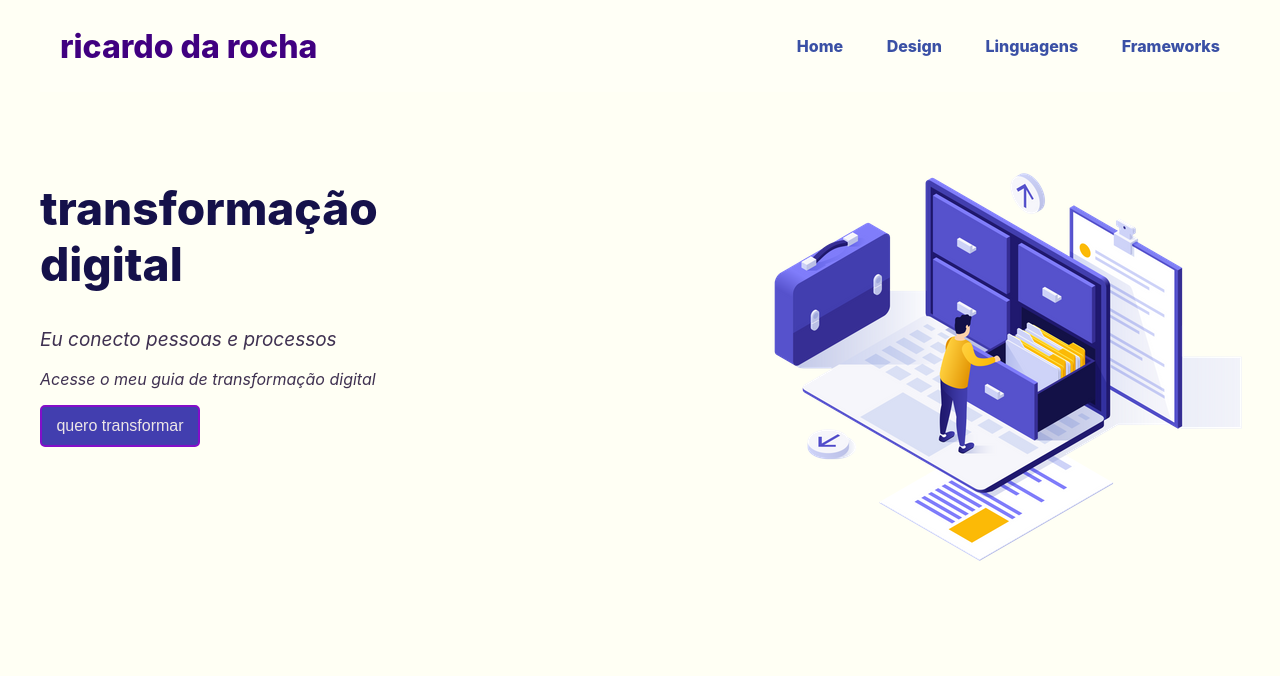
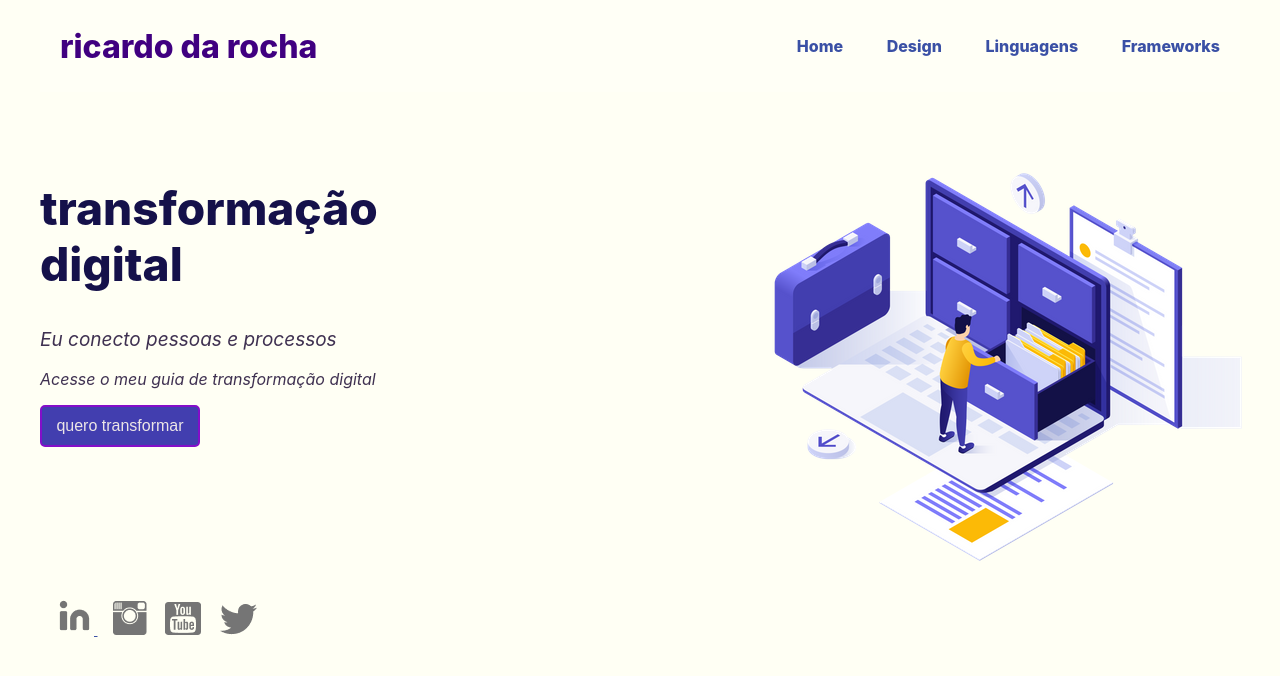
Before and after one commit to ricardodarocha/landingpage, a plain HTML site: page index.html in a window 1280 px wide. Drawn offline with Linux system fonts and the light colour scheme; a web font is replaced by a local one.

Commit message:
Landing vs 2

```diff
--- a/index.html
+++ b/index.html
@@ -40,7 +40,9 @@
                     <i
                     >Acesse o meu guia de transformação digital</i>
                 </p>
-                <button id="inove-btn">quero transformar</button>
+                <a href="https://forms.gle/FzBJgFgPiJQT59DU6" target="_blank">
+    <button id="inove-btn">quero transformar</button>
+</a>
 
                 <p></p>
 
@@ -54,4 +56,12 @@
         </main>
         </div>
     </body>
+    <footer>
+        <div >
+            <a href="https://www.linkedin.com/in/ricardo-da-rocha-vitor-a0983932/" target="_blank"><img src="components/images/in.png" alt="" style="margin-left: 15px;"> </a>
+            <a href="https://www.instagram.com/habitat_criativo/" target="_blank"><img src="components/images/ins.png" alt="" style="margin-left: 15px;"></a>
+            <a href="https://www.youtube.com/channel/UCcxqBmK0Bok417yxCN4keXw" target="_blank"><img src="components/images/you.png" alt="" style="margin-left: 15px;"></a>
+            <a href="https://twitter.com/ricardorochadev" target="_blank"><img src="components/images/twi.png" alt="" style="margin-left: 15px;"></a>
+        </div>
+    </footer>
 </html>
```
Also changed, not shown: components/images/in.png (added), components/images/ins.png (added), components/images/twi.png (added), components/images/you.png (added).
